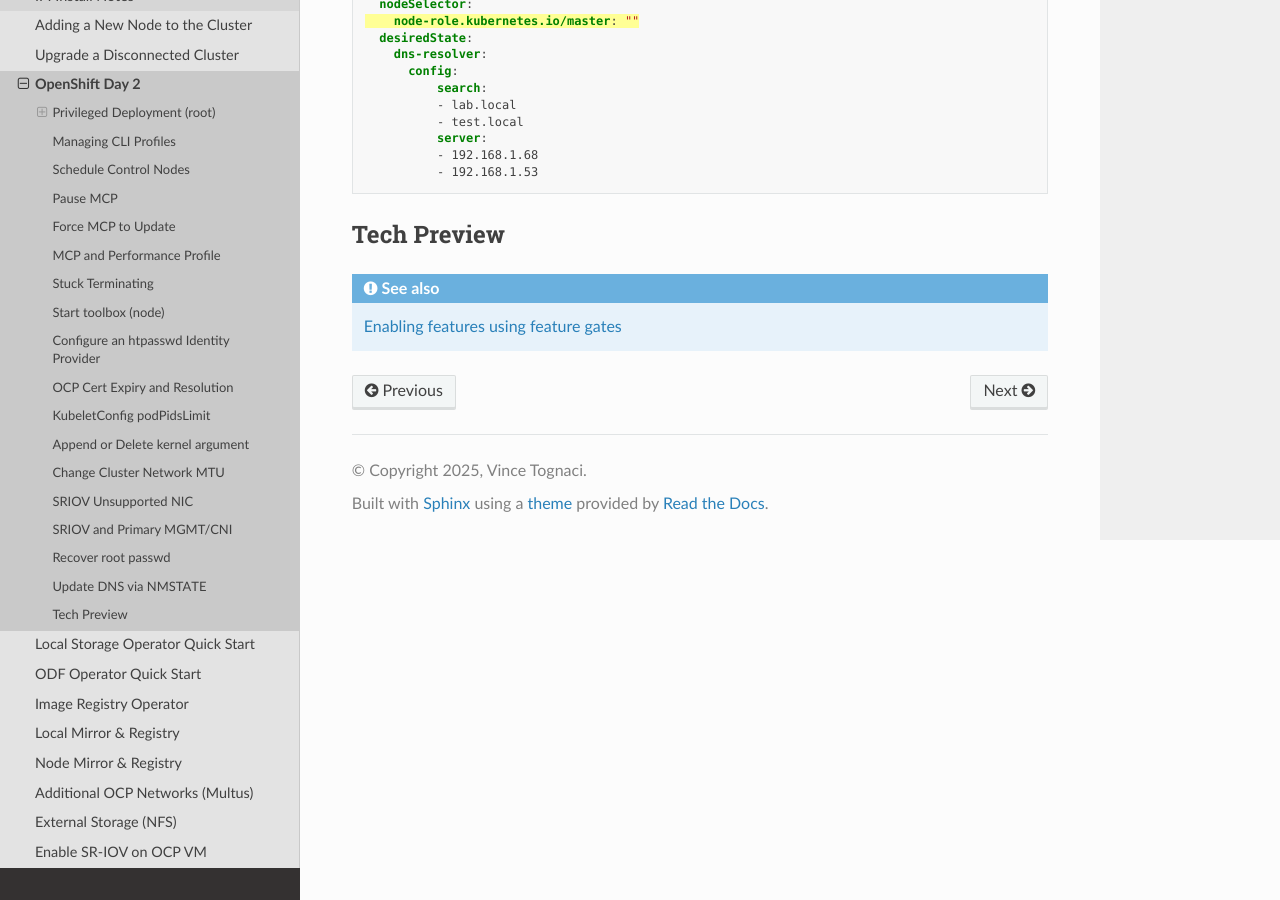
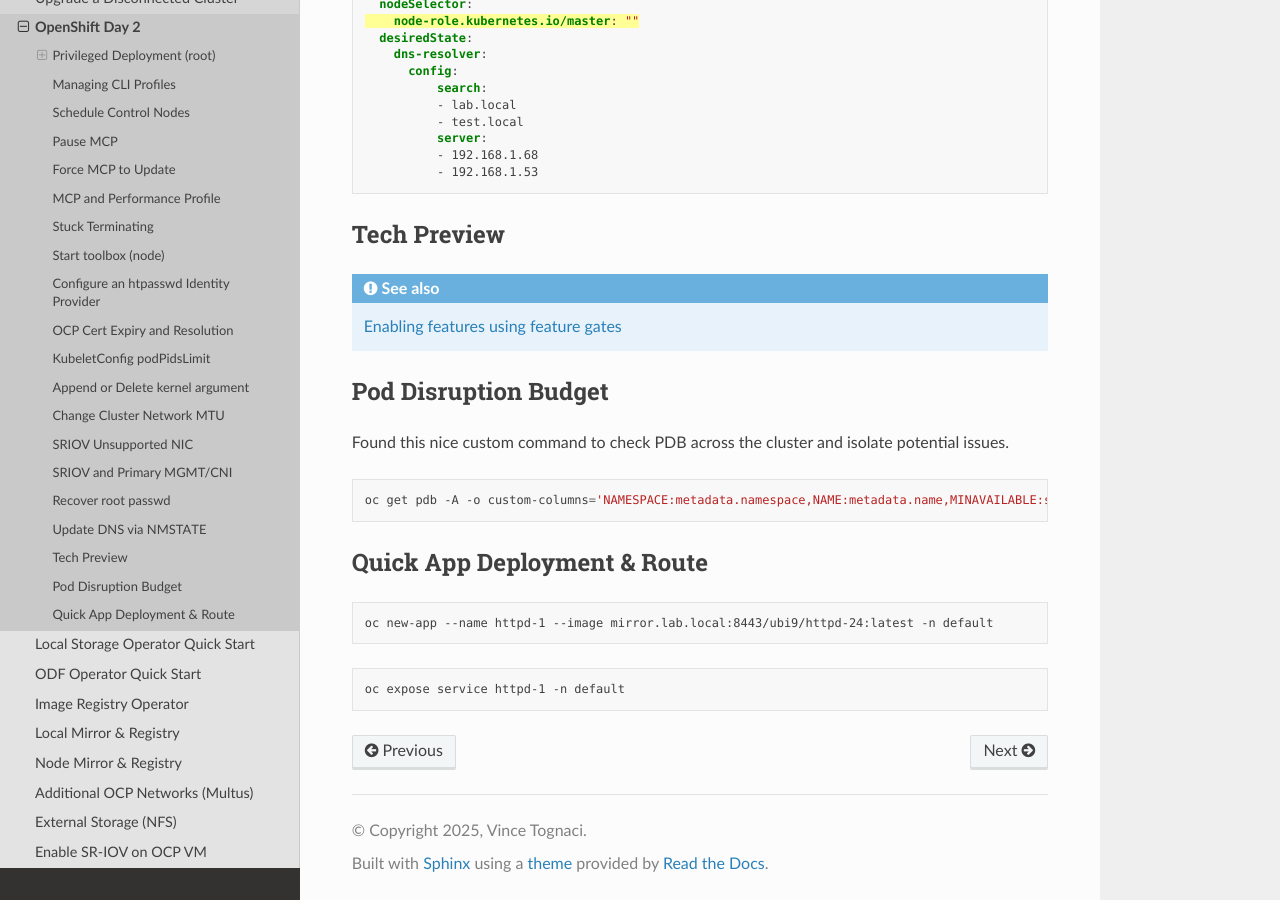
Before and after one commit to vtog/labGuides, a Sphinx documentation site: the page built from source/ocp/openshift-day2.rst, in a window 1280 px wide and 900 px high, scrolled down 18196 px. Built offline with Sphinx 7.4.7 and the Read the Docs theme 3.1.0, drawn with Linux system fonts in a browser that asks for light colours; pages that are not in the unit, such as notebooks, are missing from menus.

Commit message:
quick pod deployment

```diff
--- a/source/ocp/openshift-day2.rst
+++ b/source/ocp/openshift-day2.rst
@@ -935,3 +935,24 @@ Tech Preview
 
 .. seealso:: `Enabling features using feature gates
    <https://docs.openshift.com/container-platform/4.16/nodes/clusters/nodes-cluster-enabling-features.html>`_
+
+Pod Disruption Budget
+---------------------
+
+Found this nice custom command to check PDB across the cluster and isolate
+potential issues.
+
+.. code-block:: bash
+
+   oc get pdb -A -o custom-columns='NAMESPACE:metadata.namespace,NAME:metadata.name,MINAVAILABLE:spec.minAvailable,MAXUNAVIALABLE:spec.maxUnavailable,CURRHEALTHY:status.currentHealthy,DESIREDHEALTHY:status.desiredHealthy,EXPECTED:status.expectedPods,DISRUPTIONS:status.disruptionsAllowed' \
+
+Quick App Deployment & Route
+------------------------------
+
+.. code-block:: bash
+
+   oc new-app --name httpd-1 --image mirror.lab.local:8443/ubi9/httpd-24:latest -n default
+
+.. code-block:: bash
+
+   oc expose service httpd-1 -n default
```
